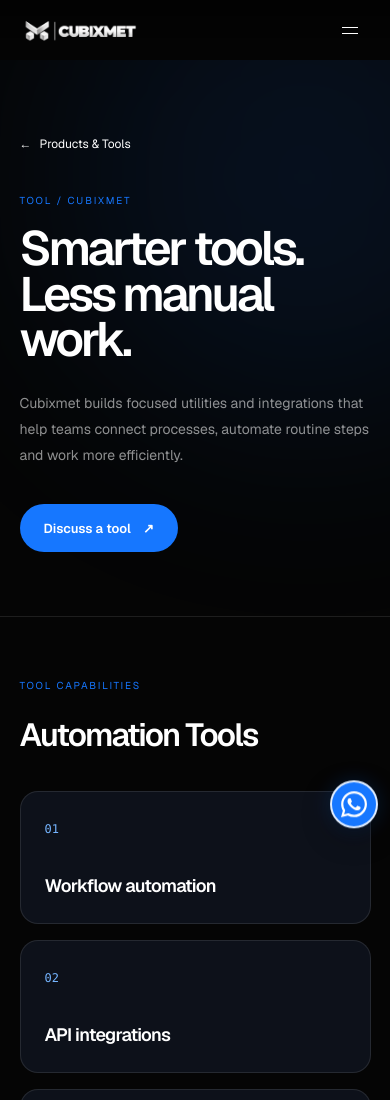
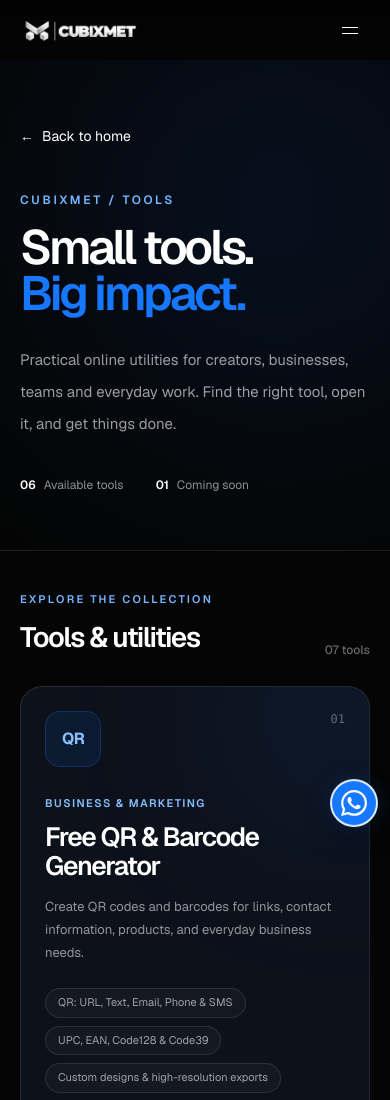
Before and after one commit to amnas-cubixmet/cubixmet2, a Next.js app: page /tools in a window 390 px wide. Shown: the top 1100 px of the page. Built offline with nearby package versions, Linux system fonts and the light colour scheme.

Commit message:
Build responsive tools directory with six live utilities and PDF coming soon

```diff
--- a/app/tools/page.tsx
+++ b/app/tools/page.tsx
@@ -1,12 +1,150 @@
 import type { Metadata } from "next";
-import ProductToolDetail from "../../components/home/ProductToolDetail";
-import { productTools } from "../../data/productTools";
+import Link from "next/link";
+import SiteHeader from "../../components/home/SiteHeader";
+import SiteFooter from "../../components/home/SiteFooter";
+import { availableToolCount, freeTools } from "../../data/freeTools";
 
 export const metadata: Metadata = {
   title: "Tools | Cubixmet",
-  description: "Explore workflow tools and automation solutions from Cubixmet.",
+  description:
+    "Explore online tools for QR codes, barcodes, tickets, certificates, image slicing, VCF contacts, nutrition plans and OP posters.",
 };
 
 export default function ToolsPage() {
-  return <ProductToolDetail item={productTools[1]} />;
+  return (
+    <main className="min-h-screen overflow-x-clip bg-[#050505] pt-[60px] text-white md:pt-[68px]">
+      <SiteHeader />
+
+      <section className="relative overflow-hidden border-b border-white/10 px-5 pb-14 pt-14 sm:px-8 md:pb-20 md:pt-24">
+        <div
+          aria-hidden="true"
+          className="pointer-events-none absolute -right-32 -top-24 h-[480px] w-[480px] rounded-full bg-[#1677FF]/10 blur-[120px]"
+        />
+        <div className="relative mx-auto max-w-[1400px]">
+          <Link
+            href="/"
+            className="inline-flex min-h-10 items-center gap-2 text-sm text-white/55 transition-colors hover:text-white focus-visible:outline-2 focus-visible:outline-offset-2 focus-visible:outline-[#1677FF]"
+          >
+            <span aria-hidden="true">←</span> Back to home
+          </Link>
+
+          <p className="mt-9 text-xs font-semibold uppercase tracking-[0.22em] text-[#75b5ff]">
+            Cubixmet / Tools
+          </p>
+          <h1 className="mt-4 max-w-[940px] text-[clamp(3rem,7vw,7rem)] font-semibold leading-[0.96] tracking-[-0.065em]">
+            Small tools.
+            <br />
+            <span className="text-[#1677FF]">Big impact.</span>
+          </h1>
+          <p className="mt-7 max-w-[720px] text-[15px] leading-8 text-white/60 md:text-lg">
+            Practical online utilities for creators, businesses, teams and everyday work.
+            Find the right tool, open it, and get things done.
+          </p>
+          <div className="mt-9 flex flex-wrap items-center gap-x-8 gap-y-3 text-[12px] text-white/55 sm:text-sm">
+            <p>
+              <span className="mr-2 font-semibold text-white">{String(availableToolCount).padStart(2, "0")}</span>
+              Available tools
+            </p>
+            <p>
+              <span className="mr-2 font-semibold text-white">
+                {String(freeTools.length - availableToolCount).padStart(2, "0")}
+              </span>
+              Coming soon
+            </p>
+          </div>
+        </div>
+      </section>
+
+      <section className="px-5 pb-20 pt-10 sm:px-8 md:pb-28 md:pt-14" aria-labelledby="tool-directory-title">
+        <div className="mx-auto max-w-[1400px]">
+          <div className="mb-7 flex flex-wrap items-end justify-between gap-3 md:mb-9">
+            <div>
+              <p className="text-[11px] font-semibold uppercase tracking-[0.2em] text-[#75b5ff]">
+                Explore the collection
+              </p>
+              <h2 id="tool-directory-title" className="mt-2 text-[clamp(1.75rem,3vw,2.75rem)] font-semibold tracking-[-0.05em]">
+                Tools & utilities
+              </h2>
+            </div>
+            <span className="text-xs font-medium text-white/40">
+              {String(freeTools.length).padStart(2, "0")} tools
+            </span>
+          </div>
+
+          <div className="grid gap-4 md:grid-cols-2 xl:grid-cols-3 lg:gap-6">
+            {freeTools.map((tool, index) => (
+              <article
+                key={tool.id}
+                className="group relative flex min-w-0 flex-col overflow-hidden rounded-[22px] border border-white/10 bg-[#0d111a] p-6 transition-colors hover:border-[#1677FF]/50 sm:p-7 lg:min-h-[430px]"
+              >
+                <div
+                  aria-hidden="true"
+                  className="pointer-events-none absolute -right-24 -top-24 h-64 w-64 rounded-full bg-[#1677FF]/[0.08] blur-[80px] transition-colors group-hover:bg-[#1677FF]/15"
+                />
+                <div className="relative flex items-start justify-between gap-3">
+                  <span
+                    aria-hidden="true"
+                    className="grid h-14 min-w-14 place-items-center rounded-[15px] border border-[#1677FF]/25 bg-[#1677FF]/10 px-2 text-[16px] font-bold tracking-[-0.055em] text-[#8cc1ff]"
+                  >
+                    {tool.mark}
+                  </span>
+                  <span className="font-mono text-xs text-white/35">
+                    {String(index + 1).padStart(2, "0")}
+                  </span>
+                </div>
+
+                <div className="relative mt-7 flex items-center gap-2">
+                  <span className="text-[11px] font-semibold uppercase tracking-[0.13em] text-[#86bfff]">
+                    {tool.category}
+                  </span>
+                </div>
+                <h3 className="relative mt-3 text-[clamp(1.65rem,2.4vw,2.25rem)] font-semibold leading-[1.08] tracking-[-0.05em]">
+                  {tool.name}
+                </h3>
+                <p className="relative mt-4 text-[13px] leading-[1.75] text-white/55 sm:text-sm">
+                  {tool.description}
+                </p>
+
+                <ul className="relative mt-6 flex flex-wrap gap-2" aria-label={`${tool.name} capabilities`}>
+                  {tool.features.map((feature) => (
+                    <li
+                      key={feature}
+                      className="rounded-full border border-white/10 bg-white/[0.03] px-3 py-1.5 text-[11px] leading-[1.4] text-white/60"
+                    >
+                      {feature}
+                    </li>
+                  ))}
+                </ul>
+
+                <div className="relative mt-auto pt-8">
+                  {tool.href ? (
+                    <a
+                      href={tool.href}
+                      target="_blank"
+                      rel="noopener noreferrer"
+                      aria-label={`${tool.action} — ${tool.name} (opens in a new tab)`}
+                      className="inline-flex min-h-11 items-center gap-3 rounded-full bg-[#1677FF] px-5 py-2 text-[12px] font-semibold text-white transition-colors hover:bg-[#348aff] focus-visible:outline-2 focus-visible:outline-offset-2 focus-visible:outline-white"
+                    >
+                      {tool.action}
+                      <span aria-hidden="true">↗</span>
+                    </a>
+                  ) : (
+                    <span className="inline-flex min-h-11 items-center rounded-full border border-white/15 bg-white/[0.035] px-5 text-[12px] font-semibold text-white/55">
+                      Coming Soon
+                    </span>
+                  )}
+                </div>
+              </article>
+            ))}
+          </div>
+
+          <p className="mt-8 max-w-[780px] text-xs leading-6 text-white/35">
+            Some tools open on a separate website. Availability and features may change over time.
+          </p>
+        </div>
+      </section>
+
+      <SiteFooter />
+    </main>
+  );
 }
```
